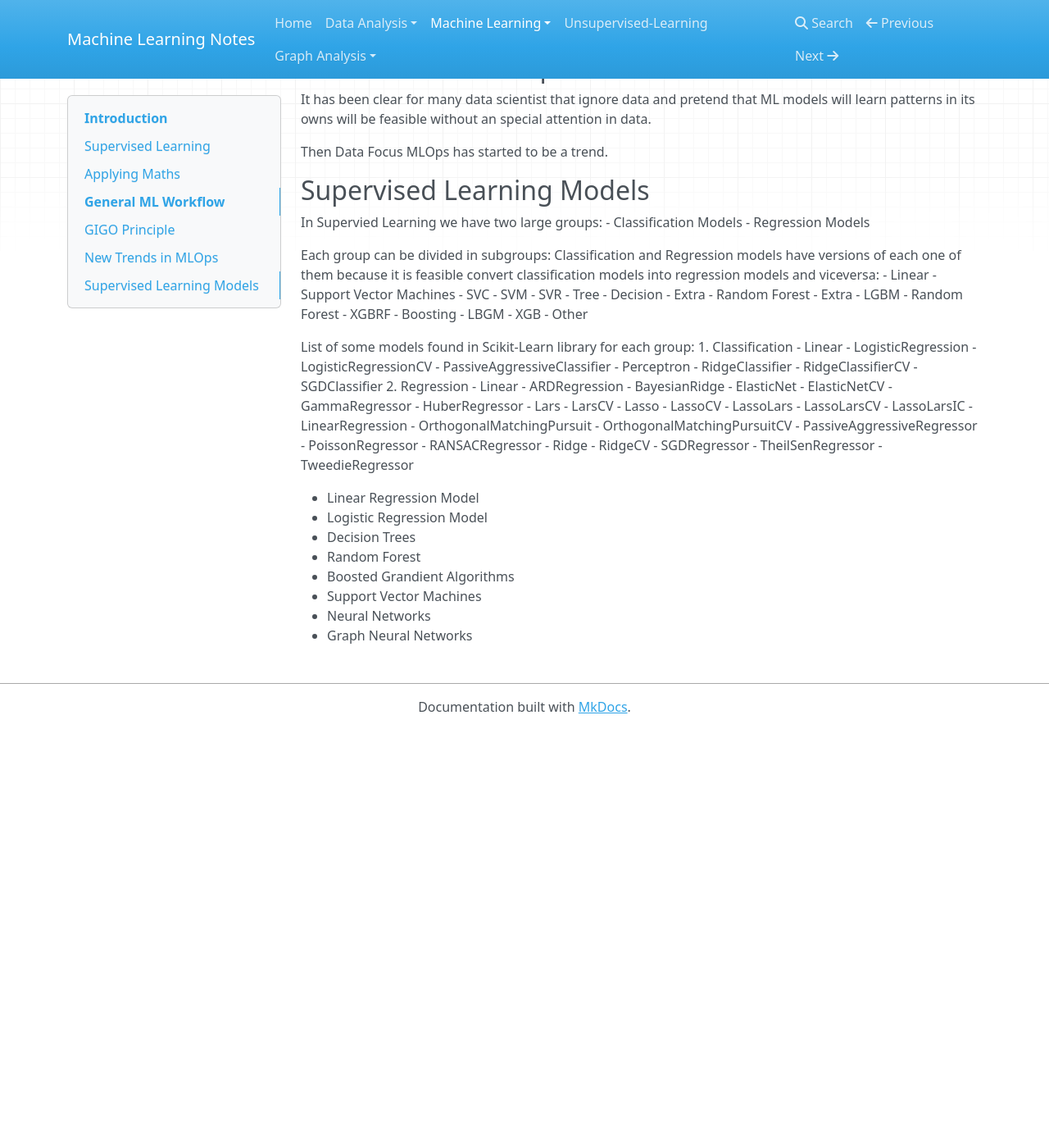
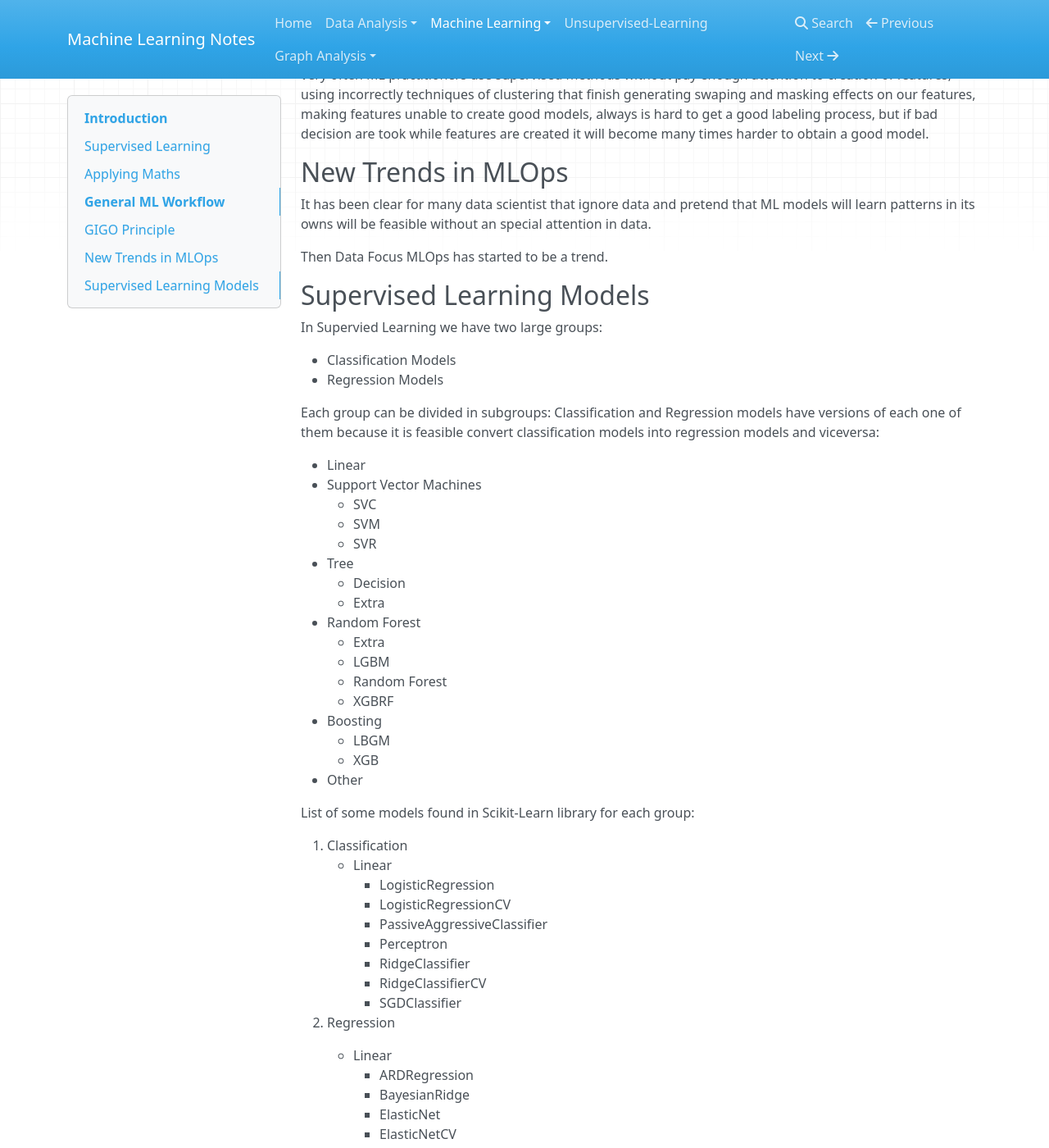
Before and after one commit to pepemxl/Machine-Learning-Notes, an MkDocs documentation site: the page built from docs/01_SUPERVISED_LEARNING/section_01.md, in a window 1280 px wide and 1400 px high, scrolled down 3368 px. Shown: the whole window at 82% size. Built offline with MkDocs 1.6.1, drawn with Linux system fonts in a browser that asks for light colours; nearby versions of some CDN libraries; formulas are drawn with MathJax 3; before the commit the page ends 4258 px from its top, so only the background shows below that; some of the changed text lies outside the part shown.

```diff
--- a/docs/01_SUPERVISED_LEARNING/section_01.md
+++ b/docs/01_SUPERVISED_LEARNING/section_01.md
@@ -54,7 +54,7 @@ graph LR;
 
 The learning problem consists of inferring the function that maps between the input and the output, such that the learned function can be used to predict the output from future input.
 
-This machine learning type got its name because the machine is “supervised” while it's learning, which means that you’re feeding the algorithm information to help it learn. The outcome you provide the machine is labeled data, and the rest of the information you give is used as input features.
+This machine learning type got its name because the machine is **supervised** while it's learning, which means that you’re feeding the algorithm information to help it learn. The outcome you provide the machine is labeled data, and the rest of the information you give is used as input features.
 
 Supervised learning is effective for a variety of business purposes, including sales forecasting, inventory optimization, and fraud detection. Some classic examples of use cases include:
 
@@ -68,23 +68,23 @@ Supervised machine learning drives a several business applications and it is the
 
 ### Supervised Methods Approach
 
-Consider a set $\Omega$ and a subset $D\subset \Omega$, where $D$ is fully labeled.
+Consider a set \(\Omega\) and a subset \(D\subset \Omega\), where \(D\) is fully labeled.
 
-Given the set of labels $L$ with a mapping function
+Given the set of labels \(L\) with a mapping function
 
 $$\begin{array}{cccc}
 \mathcal{L}: & D & \longrightarrow & L \\
 & \omega & \longmapsto & l_{\omega} \\
 \end{array}$$
 
-we want to extend this function $\mathcal{L}$ to the full set $\Omega$,
+we want to extend this function \(\mathcal{L}\) to the full set \(\Omega\),
 
 $$\begin{array}{cccc}
 \widehat{\mathcal{L}}: & \Omega & \longrightarrow & L^{*} \\
 & \omega & \longmapsto & l_{\omega} \\
 \end{array}$$
 
-such that $ \widehat{\mathcal{L}}_{|_{D}} = \mathcal{L} $
+such that $$ \widehat{\mathcal{L}}_{|_{D}} = \mathcal{L} $$
 
 
 ## Applying Maths
@@ -92,6 +92,7 @@ such that $ \widehat{\mathcal{L}}_{|_{D}} = \mathcal{L} $
 There are many simple and complex ways to achieve this goal, that usually involves statistics and/or differential equations with linear/nonlinear optimizations which can be convex/non-convex problems, where deterministic and stochastic algorithms are used to create applications in images, speech recognition, recommendation systems, search engines and more.
 
 Our prefered algorithms have the next charateristics:
+
 - scale well with the number of variables
 - parallelize well
 
@@ -101,10 +102,13 @@ In supervised learning base principle is Empirical Risk Minimization (ERM), this
 
 The core idea is that we cannot know exactly how well an algorithm will work in practice (the actual "risk") because we don't know the true distribution of data that the algorithm will work on, but we can instead measure its performance on a known set of training data (the "empirical" risk).
 
-In many cases supervised methods are mapping each element in a dataset $D \subset \Omega$ into another space where exist some order or at least a partial order, it means we have some structure that permit us to group elements, this is a very oversimplified consecuence of Dvoretzky's theorem .
+In many cases supervised methods are mapping each element in a dataset \(D \subset \Omega\) into another space where exist some order or at least a partial order, it means we have some structure that permit us to group elements, this is a very oversimplified consecuence of Dvoretzky's theorem .
 
 Consider a partition
-$\Omega=\bigcup_{i=1}^{k}\Omega_{i}$ and functions $\{f_{i}\}$
+
+$$\Omega=\bigcup_{i=1}^{k}\Omega_{i}$$
+
+and functions \( \{f_{i}\} \)
 
 $$\begin{array}{cccc}
 f_{i}: & \Omega_{i} & \longrightarrow & U_{i}\\
@@ -112,7 +116,7 @@ f_{i}: & \Omega_{i} & \longrightarrow & U_{i}\\
 \end{array}
 $$
 
-We are creating features from our dataset, which can be created only using numerical values based on each $\omega \in \Omega_{i}$ or they can be aggregated values that depends on all values in $\Omega_{i}$.
+We are creating features from our dataset, which can be created only using numerical values based on each \(\omega \in \Omega_{i}\) or they can be aggregated values that depends on all values in \(\Omega_{i}\).
 
 To achieve this goal we dotate of more structure to our dataset adding some metrics or indicators, it means we create functions that goes from our dataset to another espace that we will call **spaces of features**, where a measurement can be defined or at least categorized.
 
@@ -122,12 +126,12 @@ $$\mathbb{X}=\bigcup_{i=1}^{k}U_{i}$$
 our space of features. Hopefully $\mathbb{X}$ can be dotated with a nice structure capable to perform statistical inference.
 
 
-We always can map categories to values in $\mathbb{R}$, then our features $\{f_{1}, ...,f_{m}\}$ are functions:
+We always can map categories to values in \(\mathbb{R}\), then our features \(\{f_{1}, ...,f_{m}\}\) are functions:
 
 $$f_{i}:D\cap \Omega_{i} \longrightarrow U_{i}\subset\mathbb{R}^{m_{i}}$$
 
 
-now we want to find maps $\{g_{i}\}$ such that:
+now we want to find maps \(\{g_{i}\}\) such that:
 
 $$\begin{array}{cccc}
 g_{i}: & U_{i}\subset \mathbb{X} & \longrightarrow & V_{i}\subset L^{*}\\
@@ -140,7 +144,7 @@ $$\widehat{\mathcal{L}}_{|_{\Omega_{i}}} = g_{i}\circ f_{i}$$
 
 
 With this approach we have created two apparently different problems,
-firstly find suitable $\{f_{i}\}$ that will create our **space of features** and as second problem find $\{g_{i}\}$ that maps our new features with the labels of our fully labeled dataset $D$.
+firstly find suitable \(\{f_{i}\}\) that will create our **space of features** and as second problem find \(\{g_{i}\}\) that maps our new features with the labels of our fully labeled dataset \(D\).
 
 Both problems represents a challenge where several computational and statistical techniques are implemented, there are some techniques using very deep mathematical theory, however many impresive results make used of heuristics.
 
@@ -168,12 +172,14 @@ Then Data Focus MLOps has started to be a trend.
 ## Supervised Learning Models
 
 In Supervied Learning we have two large groups:
+
 - Classification Models
 - Regression Models
 
 Each group can be divided in subgroups:
 Classification and Regression models have versions of each one of them
 because it is feasible convert classification models into regression models and viceversa:
+
 - Linear
 - Support Vector Machines
     - SVC
@@ -194,6 +200,7 @@ because it is feasible convert classification models into regression models and
 
 
 List of some models found in Scikit-Learn library for each group:
+
 1. Classification
     - Linear
         - LogisticRegression
```
